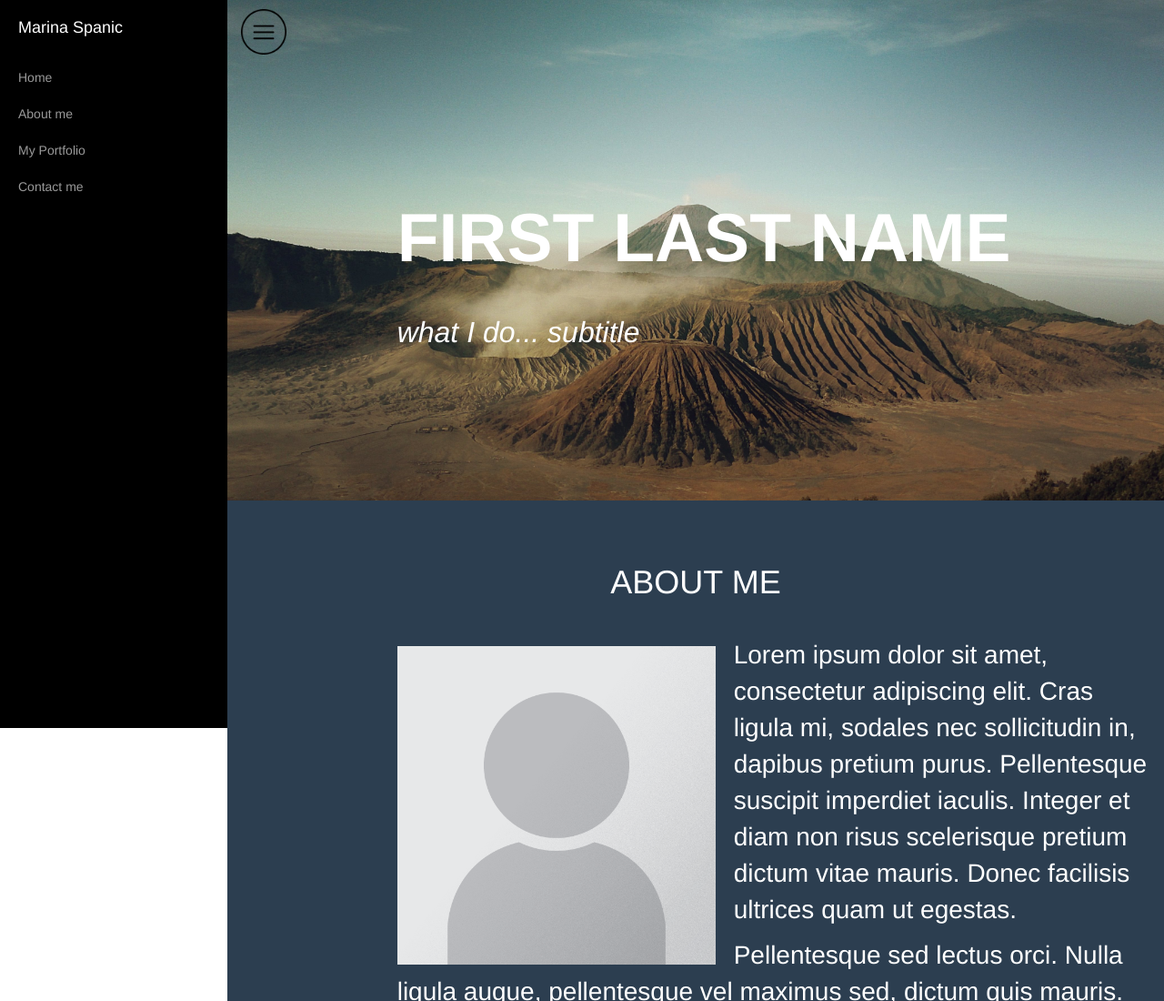
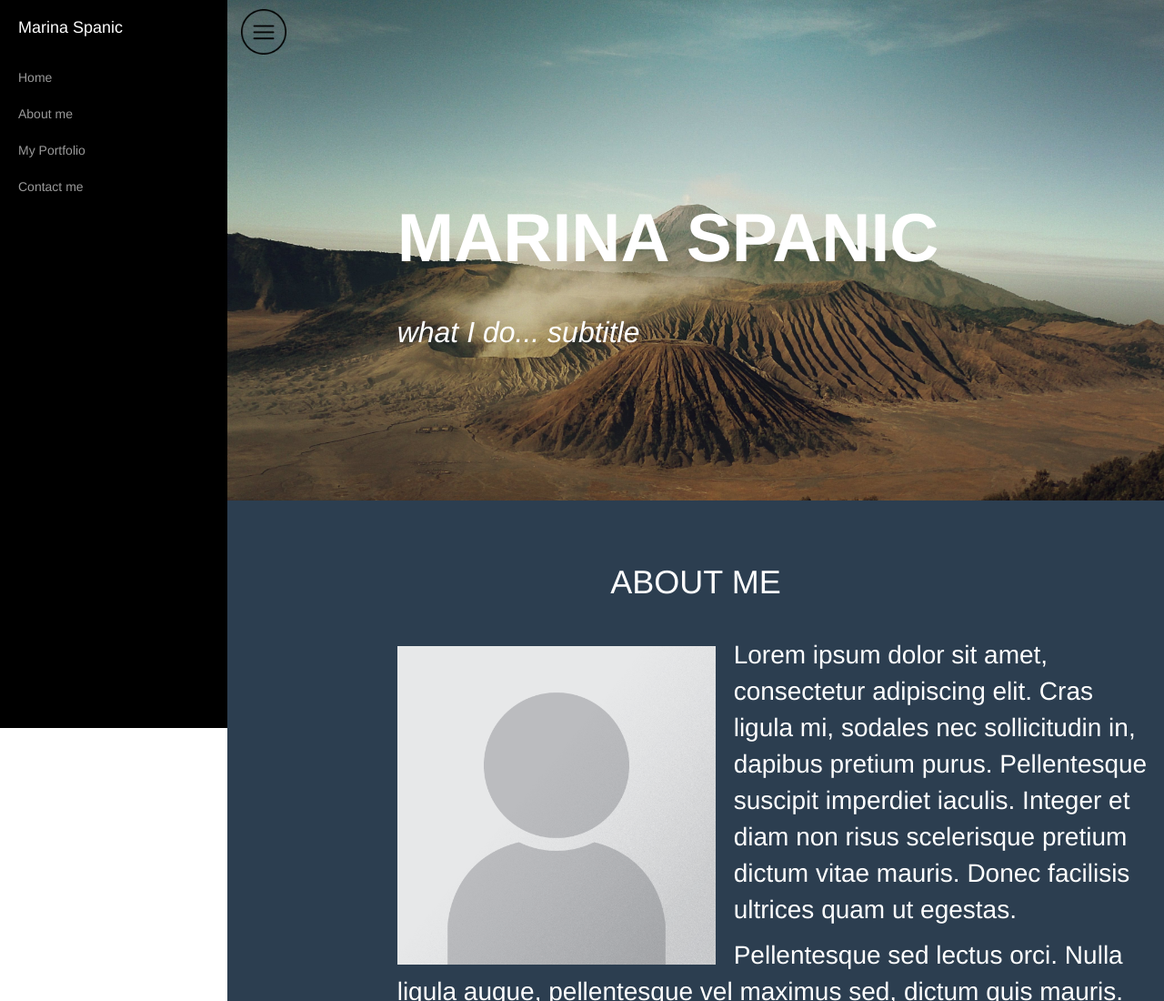
Before and after one commit to mspanic01/MyHomepage, a plain HTML site: page index.html in a window 1280 px wide. Shown: the top 1100 px of the page at 91% size. Drawn offline with Linux system fonts and the light colour scheme; a script that the page names is missing.

Commit message:
update
promjena imena

```diff
--- a/index.html
+++ b/index.html
@@ -58,7 +58,7 @@
                 </div>
 
                 <div class="col-md-10 col-md-offset-2 web-title">
-                    <h1>First Last name</h3>
+                    <h1>Marina Spanic</h3>
                     <span>what I do... subtitle</span>
                 </div>
             </div>
```
